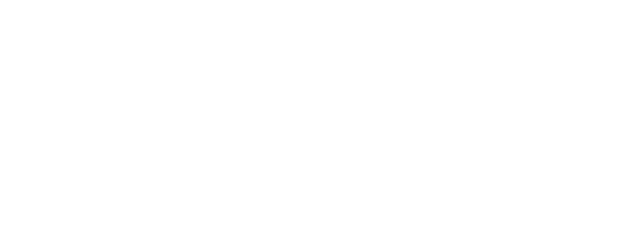
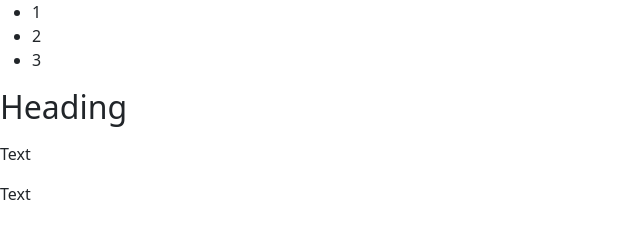
Before and after one commit to eternals-school/D100, a plain HTML site: page Day_5/@Eternals/index.html in a window 1280 px wide. Shown: the whole page, without its empty margins (0-640 px from the left). Drawn offline with Linux system fonts and the light colour scheme.

```diff
--- a/Day_5/@Eternals/index.html
+++ b/Day_5/@Eternals/index.html
@@ -2,16 +2,41 @@
 <html lang="en">
   <head>
     <meta charset="utf-8">
-        <meta
-        name="viewport" content="width=device-width, initial-scale=1">
+    <meta name="viewport" content="width=device-width, initial-scale=1">
     <!-- Reboo CSS -->
-        <link
-        href="./reboot.css" rel="stylesheet">
+    <link href="./reboot.css" rel="stylesheet">
     <!-- Styles CSS -->
     <link href="./styles.css" rel="stylesheet">
     <title>Hello, world!</title>
   </head>
-    <body><!-- Start: BODY -->
+  <body>
+      <!-- Start: BODY -->
+      <div class="container">
+            <!-- Start: main -->
+            <div>
+                <div class="navbar">
+                    <div>
+                        <div class="icon"></div>
+                    </div>
+                    <div>
+                        <ul>
+                            <li>1</li>
+                            <li>2</li>
+                            <li>3</li>
+                        </ul>
+                    </div>
+                </div>
+                <div class="content">
+                    <h2>Heading</h2>
+                    <p></p>
+                    <p>Text</p>
+                </div>
+                <div class="footer">
+                    Text
+                </div>
+            </div>
+            <!-- End: main -->
+      </div>
       <!-- End: BODY -->
 </body>
 </html>
```
Also changed, not shown: Day_3/index.html (+1 -1 lines), 1 other file. Lines whose indentation alone changed are shown as unchanged.
